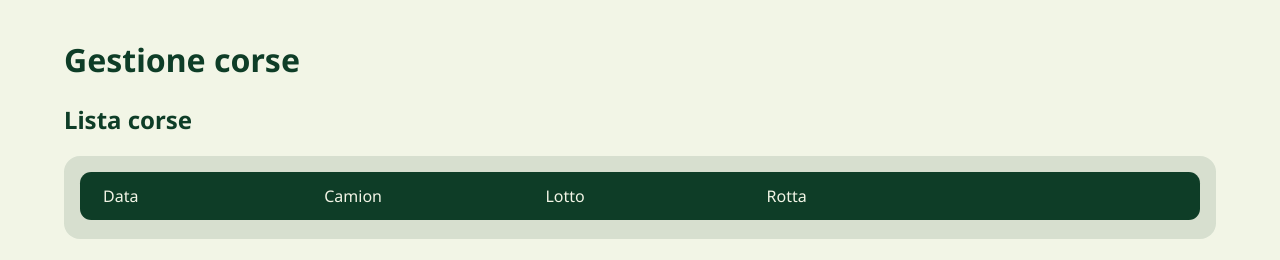
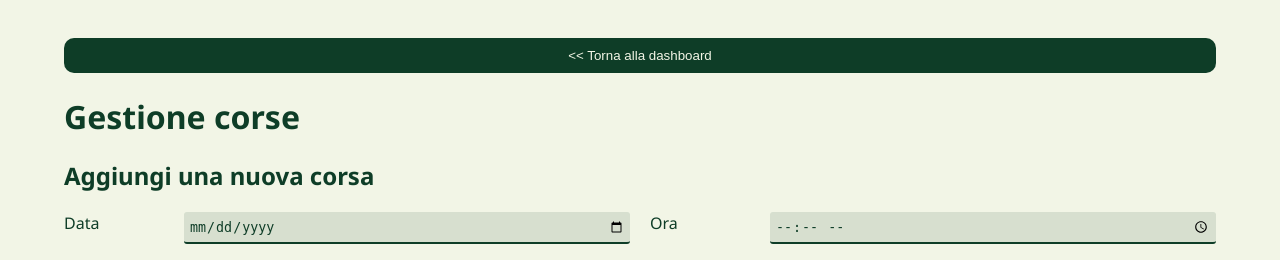
Before and after one commit to ZhiAn-ny/Database-Rifiuti-2022, a PHP site: page /gestione-corse/index.php in a window 1280 px wide. Shown: the top 260 px of the page. Run offline with PHP 8.4, Linux system fonts and the light colour scheme; some libraries are stand-ins or nearby versions.

Commit message:
Add other back to dashboard buttons

```diff
--- a/rifiuti-2022/assets/css/global.css
+++ b/rifiuti-2022/assets/css/global.css
@@ -231,6 +231,9 @@ input:checked+.slider:before {
 .gap-10 {
     gap: 10px ;
 }
+.margin-10 {
+    margin: 10px;
+}
 
 .spinner {
     border: 5px solid var(--primary-color-l);
--- a/rifiuti-2022/esecuzione/index.php
+++ b/rifiuti-2022/esecuzione/index.php
@@ -27,6 +27,9 @@ $apiKey = 'eyJhbGciOiJIUzI1NiIsInR5cCI6IkpXVCJ9.eyJpc3MiOiJzdXBhYmFzZSIsInJlZiI6
             fetchEsecuzione();
             fetchEsecuzione_Proprie();
         </script>
+        <button class="text-btn full-width margin-10"
+            onclick="redirectToPageGlobal('dashboard.php', getLoginInfo())"
+        ><< Torna alla dashboard</button>
 
         <h1>Corse da accettare</h1>
         <table>
--- a/rifiuti-2022/gestione-corse/index.php
+++ b/rifiuti-2022/gestione-corse/index.php
@@ -33,20 +33,11 @@ $nome = ''
         <div id="caricoPopup"></div>
         <div id="routePopup"></div>
 
+        <button class="text-btn full-width"
+            onclick="redirectToPageGlobal('dashboard.php', getLoginInfo())"
+        ><< Torna alla dashboard</button>
+
         <h1>Gestione corse</h1>
-        <section>
-            <h2>Lista corse</h2>
-            <div id="corse-list-container">
-                <div class="corse-header">
-                    <span>Data</span>
-                    <span>Camion</span>
-                    <span>Lotto</span>
-                    <span>Rotta</span>
-                    <span></span>
-                </div>
-                <div id="corse-list"></div>
-            </div>
-        </section>
         <section>
             <h2>Aggiungi una nuova corsa</h2>
             <form id="addCorsaForm">
@@ -65,6 +56,19 @@ $nome = ''
             </form>
             <button onclick="addCorsa()">Aggiungi</button>
         </section>
+        <section>
+            <h2>Lista corse</h2>
+            <div id="corse-list-container">
+                <div class="corse-header">
+                    <span>Data</span>
+                    <span>Camion</span>
+                    <span>Lotto</span>
+                    <span>Rotta</span>
+                    <span></span>
+                </div>
+                <div id="corse-list"></div>
+            </div>
+        </section>
 
     </body>
 </html>
--- a/rifiuti-2022/gestione-rotte/index.php
+++ b/rifiuti-2022/gestione-rotte/index.php
@@ -27,6 +27,10 @@ $nome = ''
             fetchLoginData();
         </script>
 
+        <button class="text-btn full-width"
+            onclick="redirectToPageGlobal('dashboard.php', getLoginInfo())"
+        ><< Torna alla dashboard</button>
+
         <h1>Gestione rotte</h1>
         <section id="add-route-section">
             <input id="new-route-name" type="text" placeholder="Nome rotta">
--- a/rifiuti-2022/magazzino.php
+++ b/rifiuti-2022/magazzino.php
@@ -26,6 +26,10 @@ $apiKey = 'eyJhbGciOiJIUzI1NiIsInR5cCI6IkpXVCJ9.eyJpc3MiOiJzdXBhYmFzZSIsInJlZiI6
             fetchLoginData();
             fetchMagazzinoRifiuti();
         </script>
+        <button class="text-btn full-width"
+            onclick="redirectToPageGlobal('dashboard.php', getLoginInfo())"
+        ><< Torna alla dashboard</button>
+
         <div id = "tableContainer"></div>
     </body>
 </html>
--- a/rifiuti-2022/statistiche/index.php
+++ b/rifiuti-2022/statistiche/index.php
@@ -26,8 +26,11 @@ $nome = ''
         <script>
             fetchLoginData();
         </script>
+        <button class="text-btn full-width"
+            onclick="redirectToPageGlobal('dashboard.php', getLoginInfo())"
+        ><< Torna alla dashboard</button>
+
         <h1>Statistiche aziendali</h1>
-
 
         <section class="flex-row">
             <div>
--- a/rifiuti-2022/turni/index.php
+++ b/rifiuti-2022/turni/index.php
@@ -26,7 +26,9 @@ $apiKey = 'eyJhbGciOiJIUzI1NiIsInR5cCI6IkpXVCJ9.eyJpc3MiOiJzdXBhYmFzZSIsInJlZiI6
             fetchLoginData();
         </script>
         <h1>I miei turni</h1>
-        <button onclick="redirectToPageGlobal('dashboard.php', getLoginInfo())" class="text-btn full-width"><< Torna alla dashboard</button>
+        <button class="text-btn full-width"
+            onclick="redirectToPageGlobal('dashboard.php', getLoginInfo())"
+        ><< Torna alla dashboard</button>
         <form>
             <label for="da">Dal</label>
             <input #da type="date" id="da" name="da" required>
```
